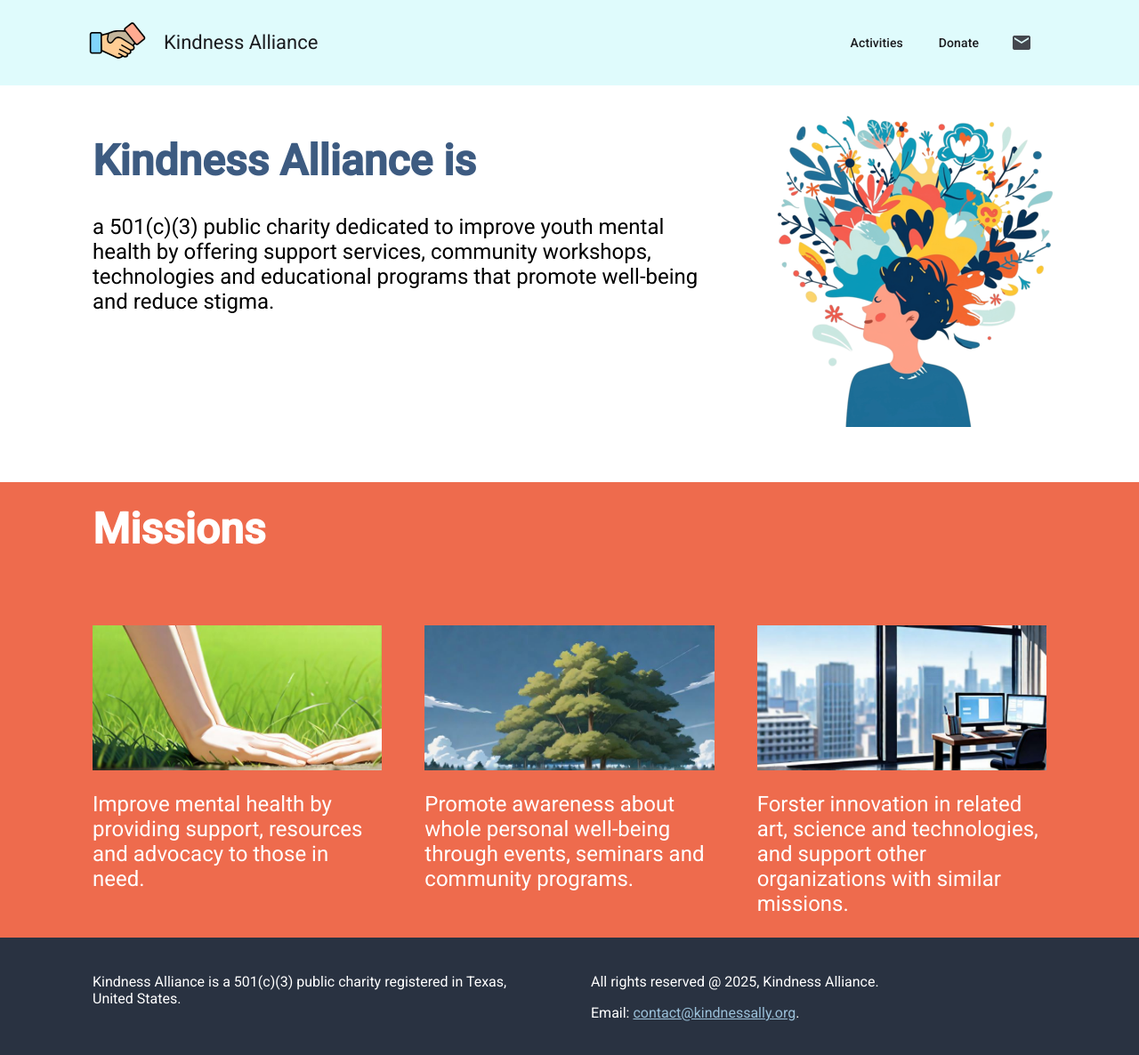
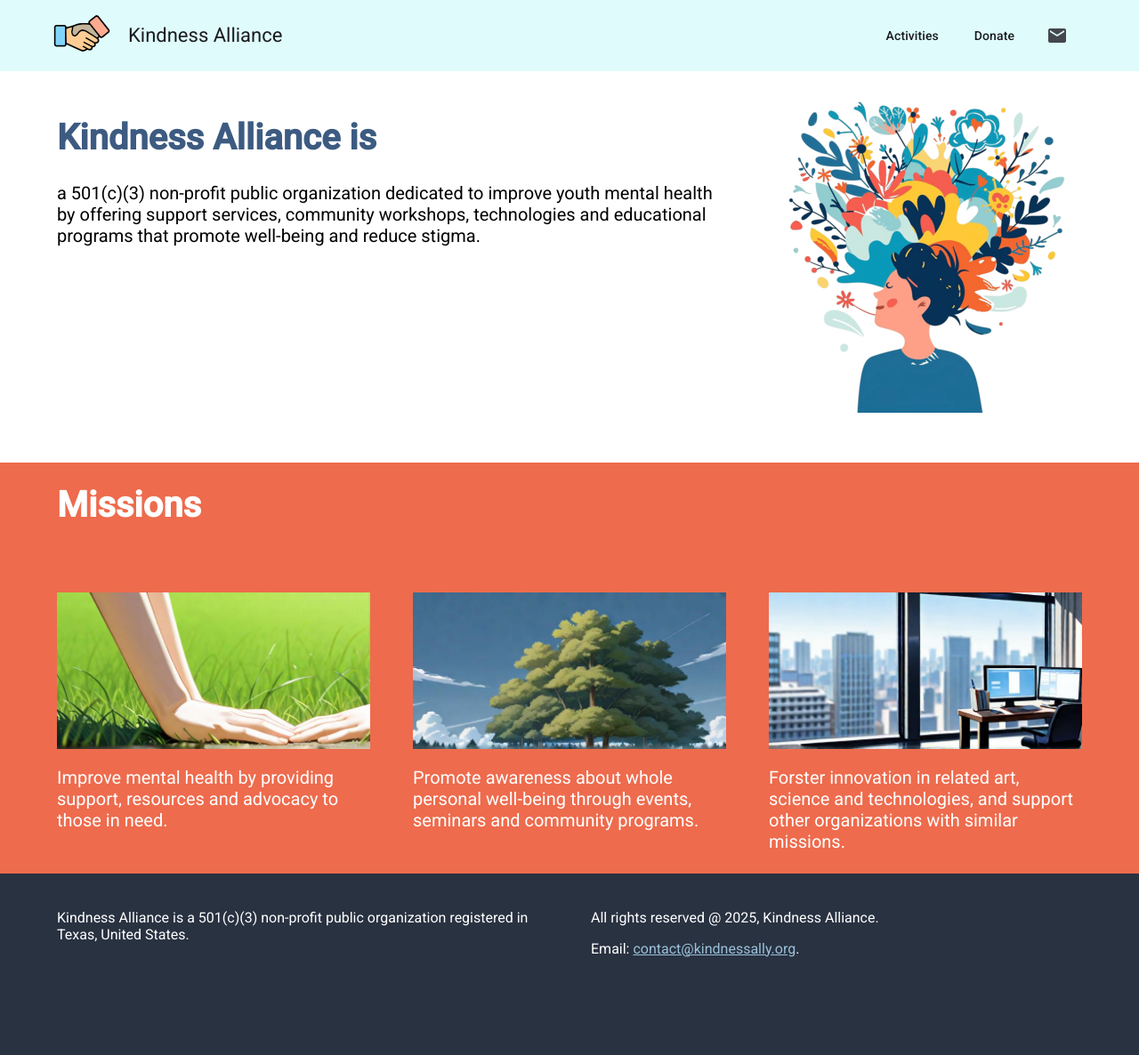
Before and after one commit to kindnessally/kindnessally.github.io, an Angular app: page / in a window 1280 px wide. Shown: the whole page at 89% size. After the commit the page ends 1116 px from the top, so only its background shows below. Built offline with nearby package versions, Linux system fonts and the light colour scheme.

Commit message:
Page layout tweaks, add 404 (#2)

```diff
--- a/src/app/app.html
+++ b/src/app/app.html
@@ -19,8 +19,8 @@
   <div class="content-row block-row">
     <div class="half-block content">
       <p>
-        Kindness Alliance is a 501(c)(3) public charity registered in Texas,
-        United States.
+        Kindness Alliance is a 501(c)(3) non-profit public organization
+        registered in Texas, United States.
       </p>
     </div>
     <div class="half-block content">
--- a/src/app/app.scss
+++ b/src/app/app.scss
@@ -5,7 +5,7 @@
 }
 .row-toolbar mat-toolbar {
   background-color: transparent;
-  height: 96px;
+  height: 80px;
 }
 .row-toolbar .separator {
   flex: 1 1 auto;
@@ -15,7 +15,7 @@
 }
 .row-body {
   background-color: white;
-  font-size: 150%;
+  font-size: 125%;
 }
 .row-footer {
   color: white;
--- a/src/home/home.html
+++ b/src/home/home.html
@@ -4,7 +4,7 @@
       <div class="two-thirds-block content">
         <h1>Kindness Alliance is</h1>
         <p>
-          a 501(c)(3) public charity dedicated to
+          a 501(c)(3) non-profit public organization dedicated to
           improve youth mental health by offering support services, community
           workshops, technologies and educational programs that promote
           well-being and reduce stigma.
--- a/src/styles.scss
+++ b/src/styles.scss
@@ -13,8 +13,6 @@ html {
   ));
 }
 
-
-
 body {
   margin: 0;
   font-family: Roboto, "Helvetica Neue", sans-serif;
@@ -22,7 +20,7 @@ body {
 }
 
 .content-row {
-  max-width: 1120px;
+  max-width: 1200px;
   min-width: 480px;
   margin: 0 auto;
 }
@@ -36,20 +34,19 @@ body {
   flex-wrap: wrap;
   justify-content: space-between;
   margin: 0px auto;
-  //padding: 24px 0px;
 }
 
 .half-block {
   flex: 1 1 calc(50% - 48px);
-  min-width: 300px;
+  min-width: 340px;
 }
 
 .third-block {
   flex: 1 1 calc(33% - 48px);
-  min-width: 300px;
+  min-width: 340px;
 }
 
 .two-thirds-block {
   flex: 1 1 calc(66% - 48px);
-  min-width: 300px;
+  min-width: 340px;
 }
```
Also changed, not shown: src/index.html (indentation only).
